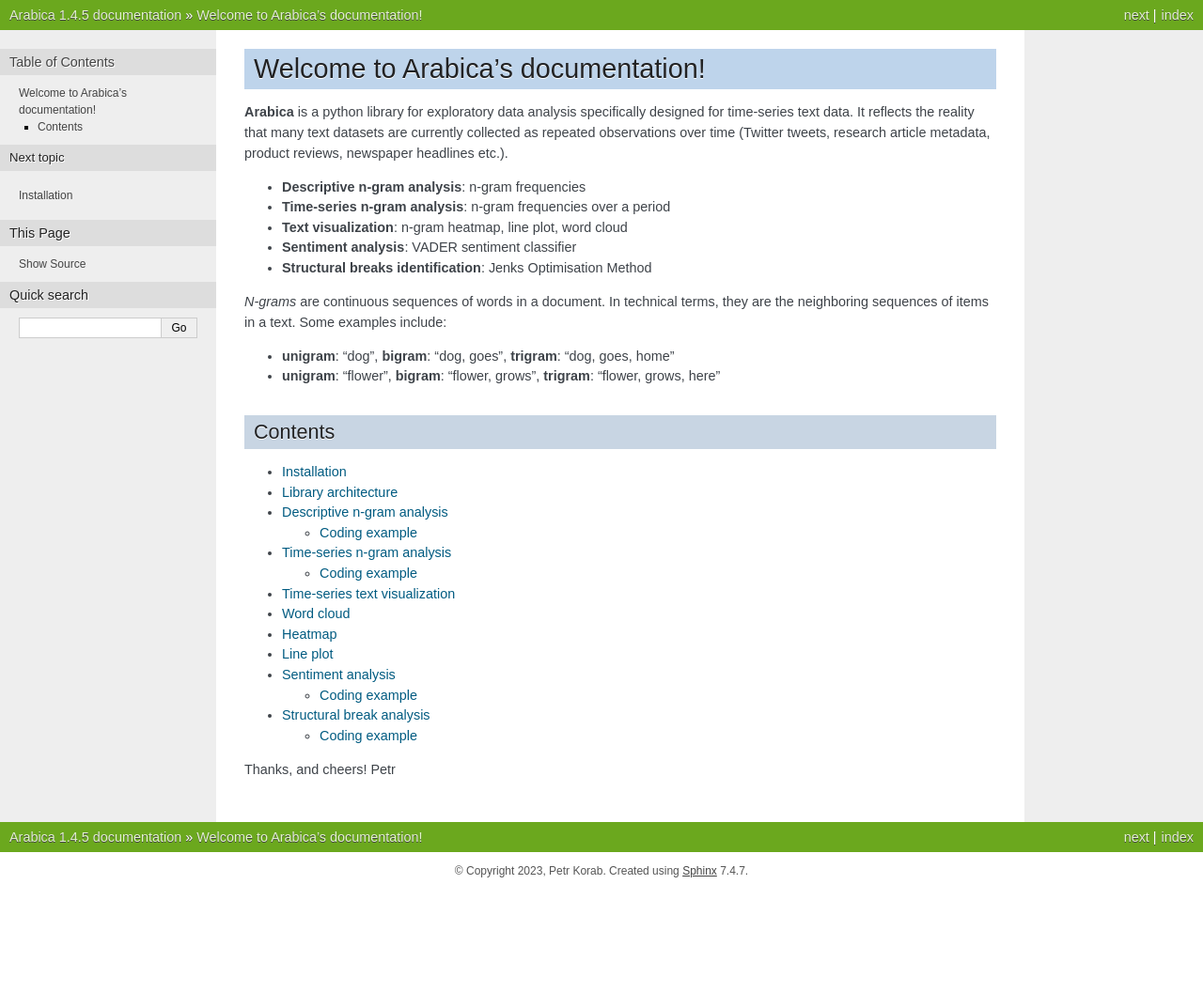
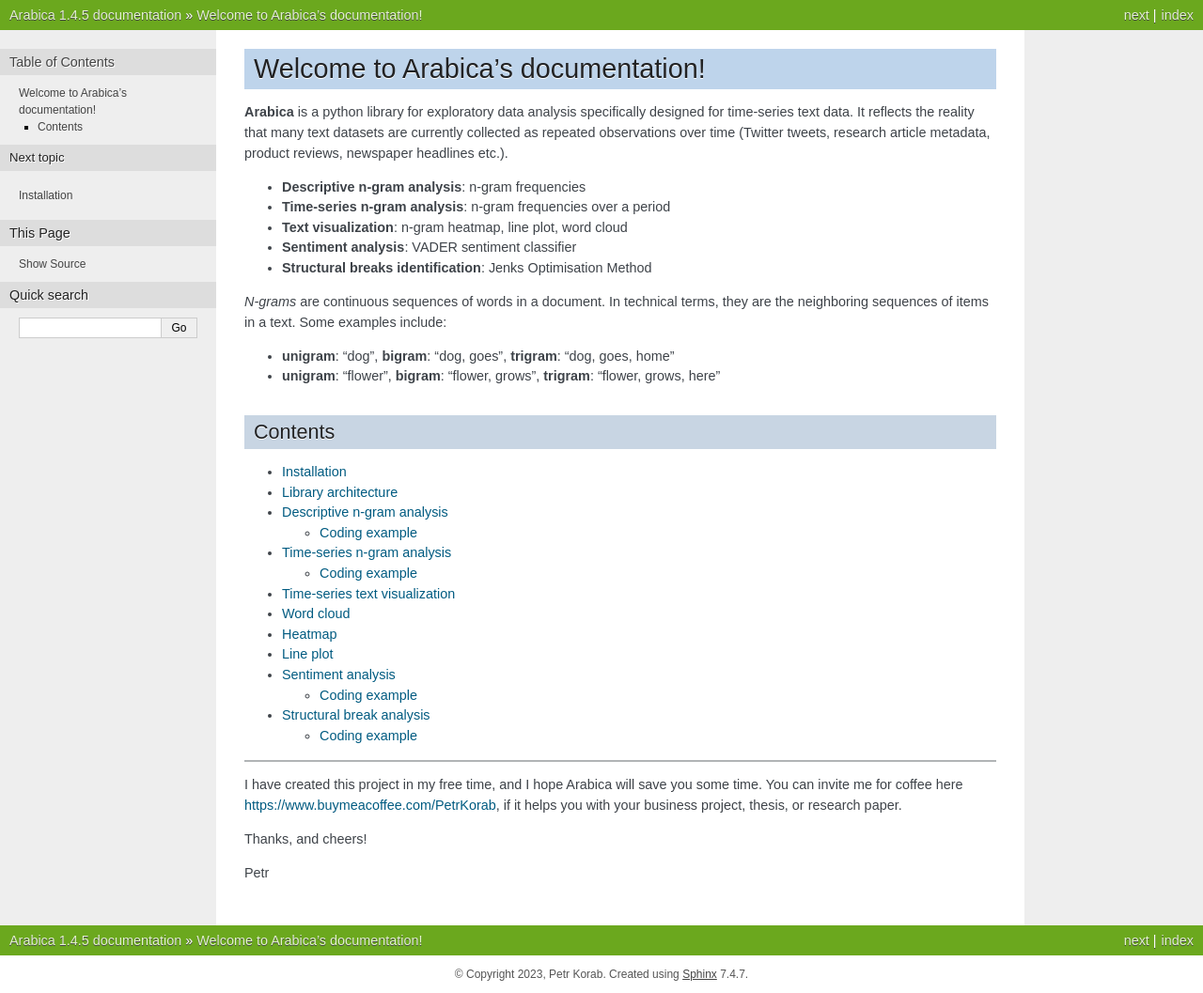
Before and after one commit to PetrKorab/Arabica, a Sphinx documentation site: the page built from docs/source/index.rst, in a window 1280 px wide. Shown: the whole page at 94% size. Built offline with Sphinx 7.4.7, drawn with Linux system fonts in a browser that asks for light colours; pages that are not in the unit, such as notebooks, are missing from menus; before the commit the page ends 947 px from its top, so only the background shows below that.

Commit message:
Update index.rst

```diff
--- a/docs/source/index.rst
+++ b/docs/source/index.rst
@@ -39,7 +39,10 @@
    Breakpoint identification
 
 ------
-I have created this project in my free time, and I hope Arabica will save you some time. You can invite me for coffee with this [link](https://www.buymeacoffee.com/PetrKorab) if it helps you with your business project, thesis, or research paper.
+
+
+I have created this project in my free time, and I hope Arabica will save you some time. You can invite me for coffee here https://www.buymeacoffee.com/PetrKorab, if it helps you with your business project, thesis, or research paper.
 
 Thanks, and cheers!
+
 Petr
```
